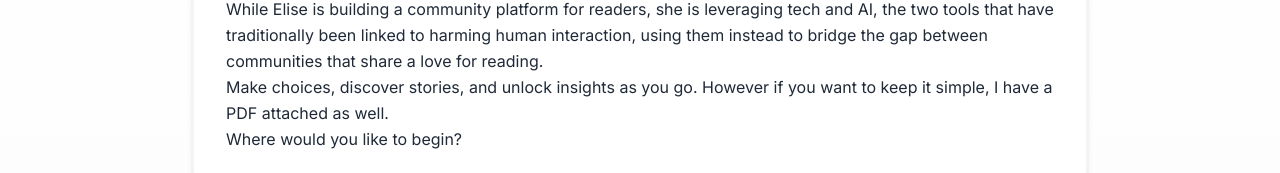
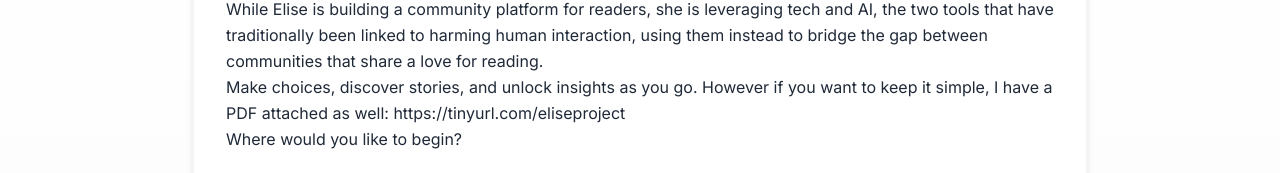
Before and after one commit to seevam/entrepreneurship-entry-2, a Next.js app: page / in a window 1280 px wide. Shown: the part 324-497 px from the top of the page. Built offline with nearby package versions, Linux system fonts and the light colour scheme.

Commit message:
Update scenes.ts

```diff
--- a/data/scenes.ts
+++ b/data/scenes.ts
@@ -12,7 +12,7 @@ Instead of reading a traditional submission, you'll explore my teaching methodol
 While Elise is building a community platform for readers, she is leveraging tech and AI, the two tools that have traditionally been linked to harming human interaction, using them instead to bridge the gap between communities that share a love for reading.
 
 
-Make choices, discover stories, and unlock insights as you go. However if you want to keep it simple, I have a PDF attached as well.
+Make choices, discover stories, and unlock insights as you go. However if you want to keep it simple, I have a PDF attached as well: https://tinyurl.com/eliseproject
 
 Where would you like to begin?`,
     path: 'philosophy',
```
